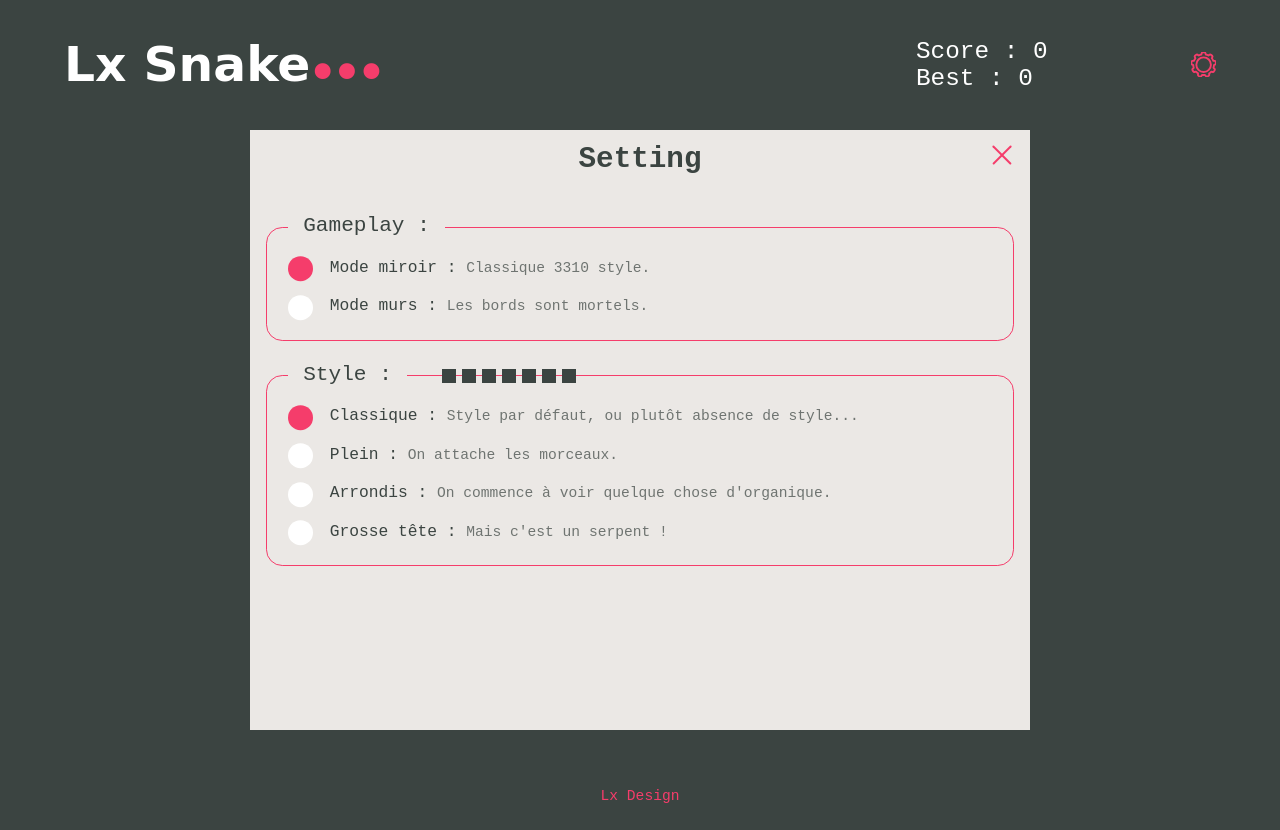
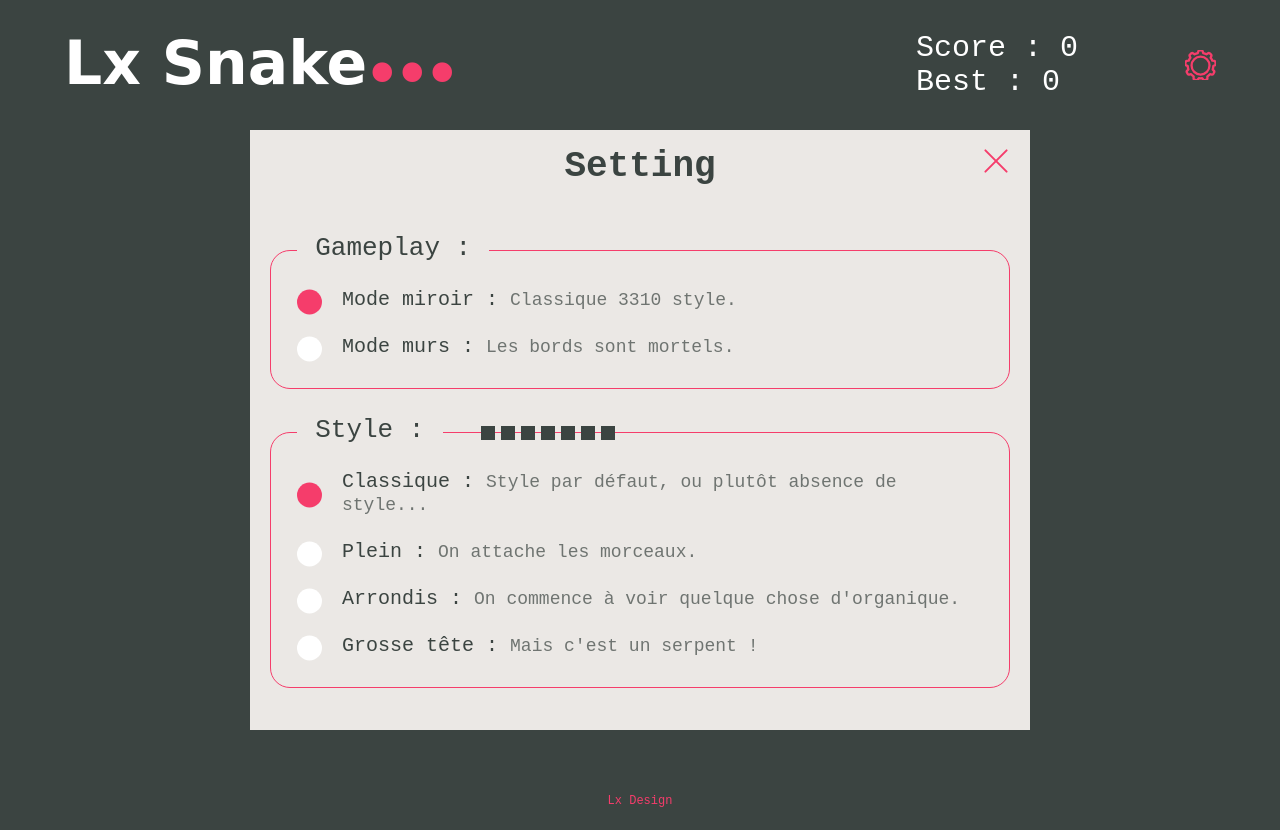
Before and after one commit to Lx-Ctn/Lx-Snake, a website built with webpack: page src/index.html in a window 1280 px wide. Both pictures are taken after a click on the element "Accédez aux Réglages". Built offline with nearby package versions, Linux system fonts and the light colour scheme; some packages are replaced by stand-ins of ours; a web font is replaced by a local one.

Commit message:
fix: A better font-family declaration for system compatibility and adjusted font size.

```diff
--- a/src/index.js
+++ b/src/index.js
@@ -43,8 +43,9 @@
 const lastBestScore = localStorage.getItem("snakeBestScore");
 let bestScore = lastBestScore ? +lastBestScore : 0;
 
-let fontSize = 50;
-const messagesStyle = () => `bold ${resolution * fontSize}px monospace`;
+const defaultFontSize = 50;
+const messagesStyle = ({ fontSize } = { fontSize: defaultFontSize }) =>
+	`bold ${resolution * fontSize}px "Courier New", Courier, monospace`;
 
 // Idées à implémenter pour faire évoluer le jeu :
 // - ajouter un vrai menu différentes catégories ?
@@ -146,9 +147,9 @@
 		contexte.fillStyle = gray.toHsl();
 		contexte.fillRect(0, 0, canvasWidth, canvasHeight);
 
-		fontSize = 80;
+		const fontSize = 80;
 		contexte.fillStyle = COLORS.oldWhite;
-		contexte.font = messagesStyle();
+		contexte.font = messagesStyle({ fontSize });
 
 		delay >= 200 && contexte.fillText("> <", canvasWidth / 2, canvasHeight / 2 - 0.8 * fontSize * resolution);
 		delay >= 500 && contexte.fillText("GAME", canvasWidth / 2, canvasHeight / 2);
@@ -278,7 +279,6 @@
 	contexte.fillStyle = "#333c";
 	contexte.fillRect(0, 0, canvasWidth, canvasHeight);
 	contexte.fillStyle = COLORS.oldWhite;
-	fontSize = 50;
 	contexte.font = messagesStyle();
 	contexte.fillText("|| Pause ||", canvasWidth / 2, canvasHeight / 2);
 	contexte.restore();
--- a/src/styles.scss
+++ b/src/styles.scss
@@ -3,8 +3,8 @@
 	--red: hsl(345, 90%, 60%);
 	--oldWhite: hsl(34, 14%, 91%);
 
-  font-family: monospace;
-  font-size: 62.5%;
+	font-family: "Courier New", Courier, monospace;
+	font-size: 10px;
 }
 
 * {
@@ -48,7 +48,7 @@
 
 #title span {
 	position: relative;
-  bottom: .03em;
+	bottom: 0.03em;
 	font-family: serif;
 	font-size: 2em;
 
@@ -63,7 +63,7 @@
 }
 
 #scores {
-  font-size: clamp(1.8em, 3.82vw + .58em, 3em);
+	font-size: clamp(1.8em, 3.82vw + 0.58em, 3em);
 	color: white;
 }
 
@@ -80,17 +80,21 @@
 @media (max-width: 875px) {
 	header {
 		flex-direction: column;
-    justify-content: space-evenly; }
+		justify-content: space-evenly;
+	}
 	#navBar {
 		width: 100%;
-    align-items: center;}
+		align-items: center;
+	}
 	#scores {
 		display: flex;
 		width: 100%;
 		max-width: 500px;
-    justify-content: space-between;}
+		justify-content: space-between;
+	}
 	#scores p {
-    margin-right: 5vw; }
+		margin-right: 5vw;
+	}
 }
 
 @media (max-width: 300px) {
@@ -104,7 +108,9 @@
 		min-height: 80px;
 		flex-direction: row;
 	}
-  #navBar { font-size: .8em; }
+	#navBar {
+		font-size: 0.8em;
+	}
 	#scores {
 		flex-direction: column;
 		align-items: flex-end;
@@ -137,7 +143,7 @@
 	left: 50%;
 	transform: translate(-50%, -50%);
 
-  font-size: min(5.4rem, 9vw);;
+	font-size: min(5.4rem, 9vw);
 	text-align: center;
 	color: var(--green);
 }
@@ -148,9 +154,9 @@
 }
 
 #gameOver {
-  background-color: hsla(34, 14%, 91%, .5);
+	background-color: hsla(34, 14%, 91%, 0.5);
 	border-radius: 60px;
-  padding: .5em 1em .6em;
+	padding: 0.5em 1em 0.6em;
 	width: fit-content;
 	display: none;
 }
@@ -182,7 +188,7 @@
 	position: relative; /* Init du h2 général */
 	top: 0;
 
-  font-size: clamp(1.8rem, 10vw - .72rem, 3.6rem);
+	font-size: clamp(1.8rem, 10vw - 0.72rem, 3.6rem);
 	margin-top: 1em;
 }
 
@@ -197,9 +203,9 @@
 	display: block;
 	position: absolute;
 	margin: 1.5em 1em 0 0;
-  height: .1em;
+	height: 0.1em;
 	width: 1.6em;
-  border-radius: .1em;
+	border-radius: 0.1em;
 	background-color: var(--red);
 	transform: rotate(45deg);
 }
@@ -208,7 +214,7 @@
 }
 
 form {
-  font-size: clamp(.6em, 5vw, 1em);
+	font-size: clamp(0.6em, 5vw, 1em);
 	padding: 1.3em 1em;
 	color: var(--green);
 }
@@ -261,7 +267,7 @@
 .checkmark {
 	position: absolute;
 	top: 50%;
-  transform: translateY(calc(-50% + .1em));
+	transform: translateY(calc(-50% + 0.1em));
 	left: 0px;
 	height: 25px;
 	width: 25px;
@@ -295,7 +301,7 @@
 	height: 100%;
 	min-height: 100px;
 
-  font-size: 1.8em;
+	font-size: 1.2em;
 	background-color: var(--green);
 }
 
```
Lines whose indentation alone changed are shown as unchanged.
